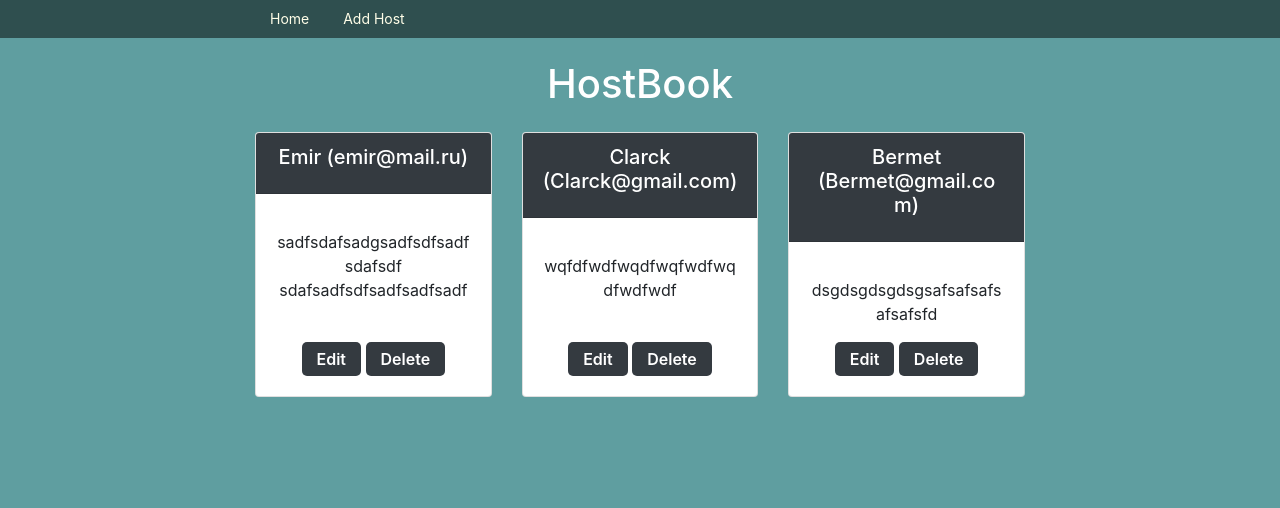
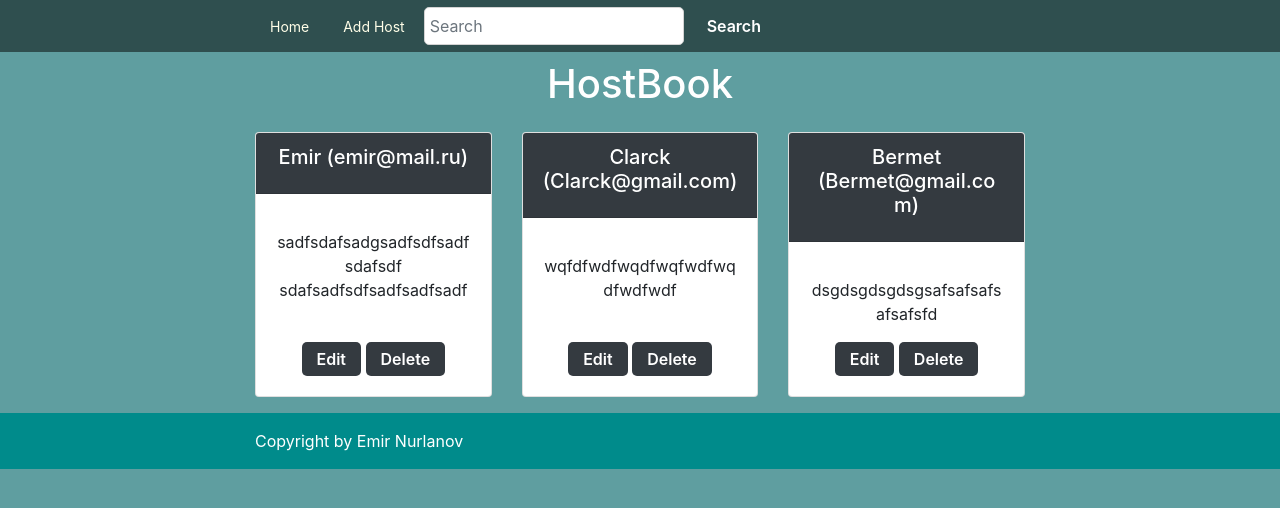
Before and after one commit to emirnur/exam-6, a Django app: page / in a window 1280 px wide. Shown: the top 508 px of the page. Run offline with Django 3.2, Linux system fonts and the light colour scheme; data comes from the database, SQL or seed files in the repository; some libraries are stand-ins or nearby versions.

Commit message:
add finish version with bonus

```diff
--- a/source/main/urls.py
+++ b/source/main/urls.py
@@ -15,7 +15,7 @@ Including another URLconf
 """
 from django.contrib import admin
 from django.urls import path
-from webapp.views import index_view, hostbook_create_view, hostbook_update_view, hostbook_delete_view
+from webapp.views import index_view, hostbook_create_view, hostbook_update_view, hostbook_delete_view, search_by_name
 
 urlpatterns = [
     path('admin/', admin.site.urls),
@@ -23,4 +23,5 @@ urlpatterns = [
     path('host/add/', hostbook_create_view, name='hostbook_add'),
     path('host/<int:pk>/update', hostbook_update_view, name='hostbook_update'),
     path('host/<int:pk>/delete', hostbook_delete_view, name='hostbook_delete'),
+    path('search/', search_by_name, name='search_by_name')
 ]
--- a/source/webapp/forms.py
+++ b/source/webapp/forms.py
@@ -9,3 +9,7 @@ class HostBookForm(forms.Form):
         attrs={'placeholder':'Email'}))
     text = forms.CharField(max_length=3000, required=True, label='Текст',
                            widget=widgets.Textarea)
+
+
+class SearchForm(forms.Form):
+    search = forms.CharField(max_length=200, required=True, label='Поиск')
--- a/source/webapp/static/css/style.css
+++ b/source/webapp/static/css/style.css
@@ -25,6 +25,7 @@ body{
     font-size: 0;
     box-sizing: border-box;
     padding: 7px 30px;
+    z-index: 9999;
 }
 
 .menu {
@@ -126,3 +127,6 @@ body{
 .card-body .host-text{
     flex-grow: 1;
 }
+.footer{
+    background-color: darkcyan;
+}
--- a/source/webapp/templates/base.html
+++ b/source/webapp/templates/base.html
@@ -23,6 +23,10 @@
 <div class="container">
     {% block content %}{% endblock %}
 </div>
+
+<footer class="footer pt-3 pb-3 mt-3">
+    <p class="container text-white">Copyright by Emir Nurlanov</p>
+</footer>
 <script src="https://code.jquery.com/jquery-3.3.1.slim.min.js" integrity="sha384-q8i/X+965DzO0rT7abK41JStQIAqVgRVzpbzo5smXKp4YfRvH+8abtTE1Pi6jizo" crossorigin="anonymous"></script>
 <script src="https://cdnjs.cloudflare.com/ajax/libs/popper.js/1.14.7/umd/popper.min.js" integrity="sha384-UO2eT0CpHqdSJQ6hJty5KVphtPhzWj9WO1clHTMGa3JDZwrnQq4sF86dIHNDz0W1" crossorigin="anonymous"></script>
 <script src="https://stackpath.bootstrapcdn.com/bootstrap/4.3.1/js/bootstrap.min.js" integrity="sha384-JjSmVgyd0p3pXB1rRibZUAYoIIy6OrQ6VrjIEaFf/nJGzIxFDsf4x0xIM+B07jRM" crossorigin="anonymous"></script>
--- a/source/webapp/templates/index.html
+++ b/source/webapp/templates/index.html
@@ -1,6 +1,13 @@
 {% extends 'base.html' %}
 {% block menu %}
     <li><a href="{% url 'hostbook_add' %}">Add Host</a></li>
+    <li class="ml-auto">
+        <form class="form-inline my-2 my-lg-0"  action="{% url "search_by_name" %}">
+          <input class="form-control mr-sm-2" type="search" placeholder="Search" aria-label="Search" name="search">
+          <button class="btn btn-outline-success my-2 my-sm-0" type="submit" >Search</button>
+        </form>
+    </li>
+
 {% endblock %}
 
 {% block content %}
@@ -23,4 +30,5 @@
         </div>
     {% endfor %}
 </div>
+
 {% endblock %}
--- a/source/webapp/views.py
+++ b/source/webapp/views.py
@@ -1,12 +1,14 @@
 from webapp.models import HostBook, STATUS_CHOICES
 from django.shortcuts import render, get_object_or_404, redirect
-from webapp.forms import HostBookForm
+from webapp.forms import HostBookForm, SearchForm
 
 
 def index_view(request, *args, **kwargs):
     hosts = HostBook.objects.filter(status='active').order_by('created_at')
+    search_form = SearchForm()
     return render(request, 'index.html', context={
-        'hosts': hosts
+        'hosts': hosts,
+        'search_form': search_form,
     })
 
 def hostbook_create_view(request, *args, **kwargs):
@@ -18,7 +20,7 @@ def hostbook_create_view(request, *args, **kwargs):
     elif request.method == 'POST':
         form = HostBookForm(data=request.POST)
         if form.is_valid():
-            tracker = HostBook.objects.create(
+            HostBook.objects.create(
                 name=form.cleaned_data['name'],
                 email=form.cleaned_data['email'],
                 text=form.cleaned_data['text'],
@@ -56,3 +58,13 @@ def hostbook_delete_view(request, pk):
     elif request.method == 'POST':
         host.delete()
         return redirect('index')
+
+
+def search_by_name(request, *args, **kwargs):
+    search = request.GET.get('search')
+    hosts = HostBook.objects.filter(name__contains=search)
+    form = SearchForm()
+    return render(request, 'index.html', context={
+        'hosts': hosts,
+        'form': form,
+})
```
